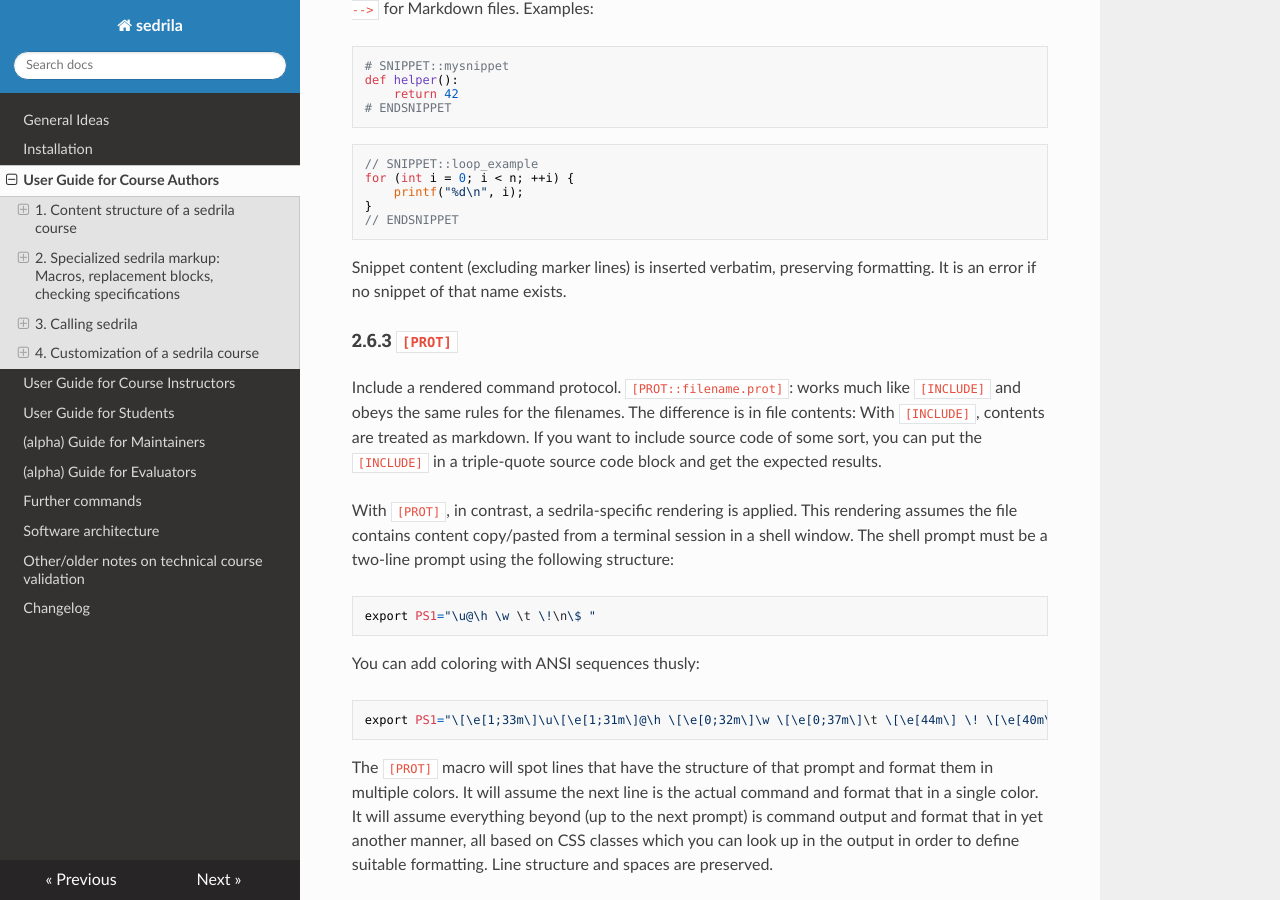
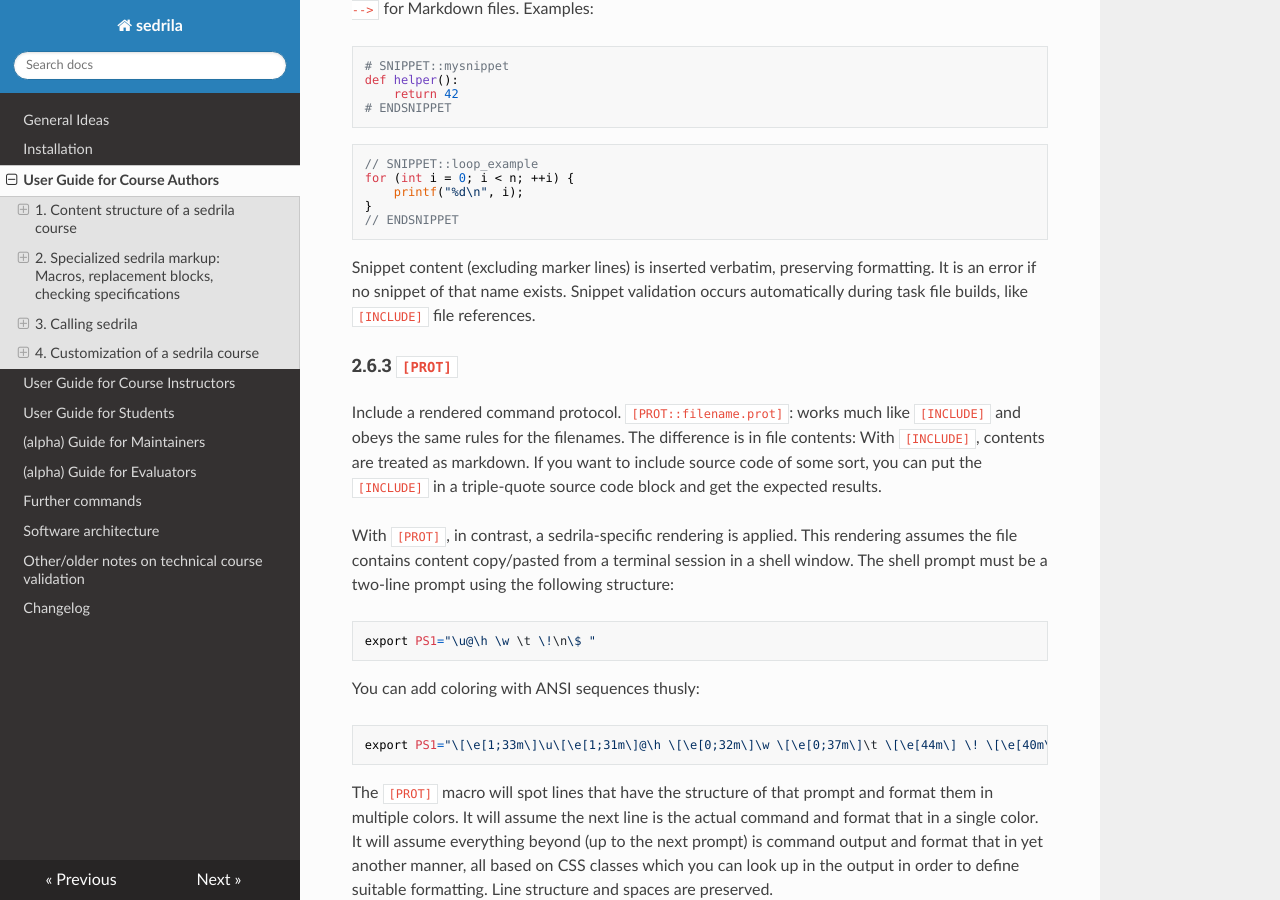
Before and after one commit to fubinf/sedrila, an MkDocs documentation site: the page built from docs/authors.md, in a window 1280 px wide and 900 px high, scrolled down 16401 px. Built offline with MkDocs 1.6.1, drawn with Linux system fonts in a browser that asks for light colours; nearby versions of some CDN libraries; some of the changed text lies outside the part shown.

Commit message:
authors.md: docs

```diff
--- a/docs/authors.md
+++ b/docs/authors.md
@@ -820,6 +820,7 @@
 
 Snippet content (excluding marker lines) is inserted verbatim, preserving formatting.
 It is an error if no snippet of that name exists.
+Snippet validation occurs automatically during task file builds, like `[INCLUDE]` file references.
 
 
 #### 2.6.3 `[PROT]`
@@ -1118,7 +1119,8 @@
 Validation runs only when relevant files change and respects the `--include_stage` setting.
 There are three types of validation:
 
-- Validation of implicit constraints, e.g., that `[INCLUDE::myfile]` requires `myfile` to exist.
+- Validation of implicit constraints, e.g., that `[INCLUDE::myfile]` requires `myfile` to exist,
+  and that `[SNIPPET::filespec::snippetname]` requires the snippet to exist in the specified file.
 - Validation of constraints formulated by `sedrila.yaml` config settings, e.g.,
   that a `stage: x` entry in a task file needs a corresponding stage declaration in `stages`.
 - Validation of explicit constraints formulated in checking specifications, e.g., `@PROT_SPEC` entries.
```
